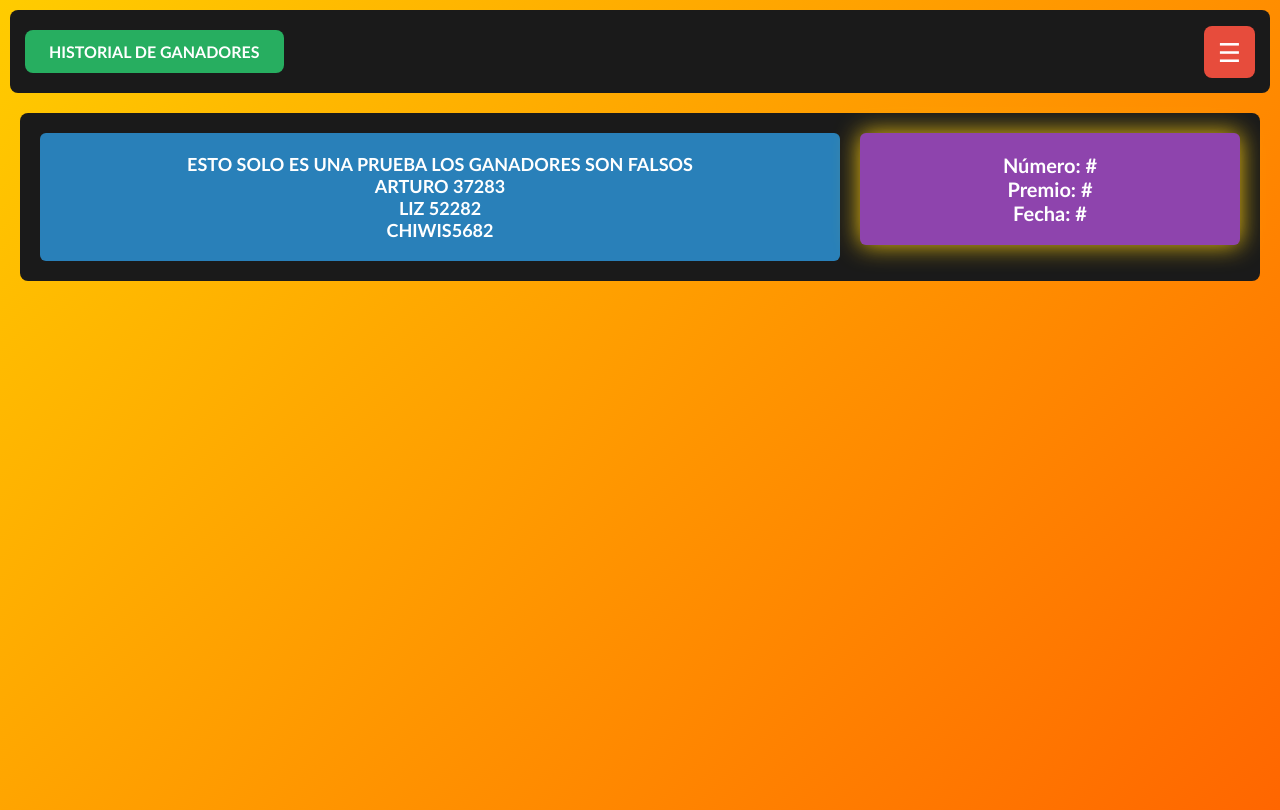
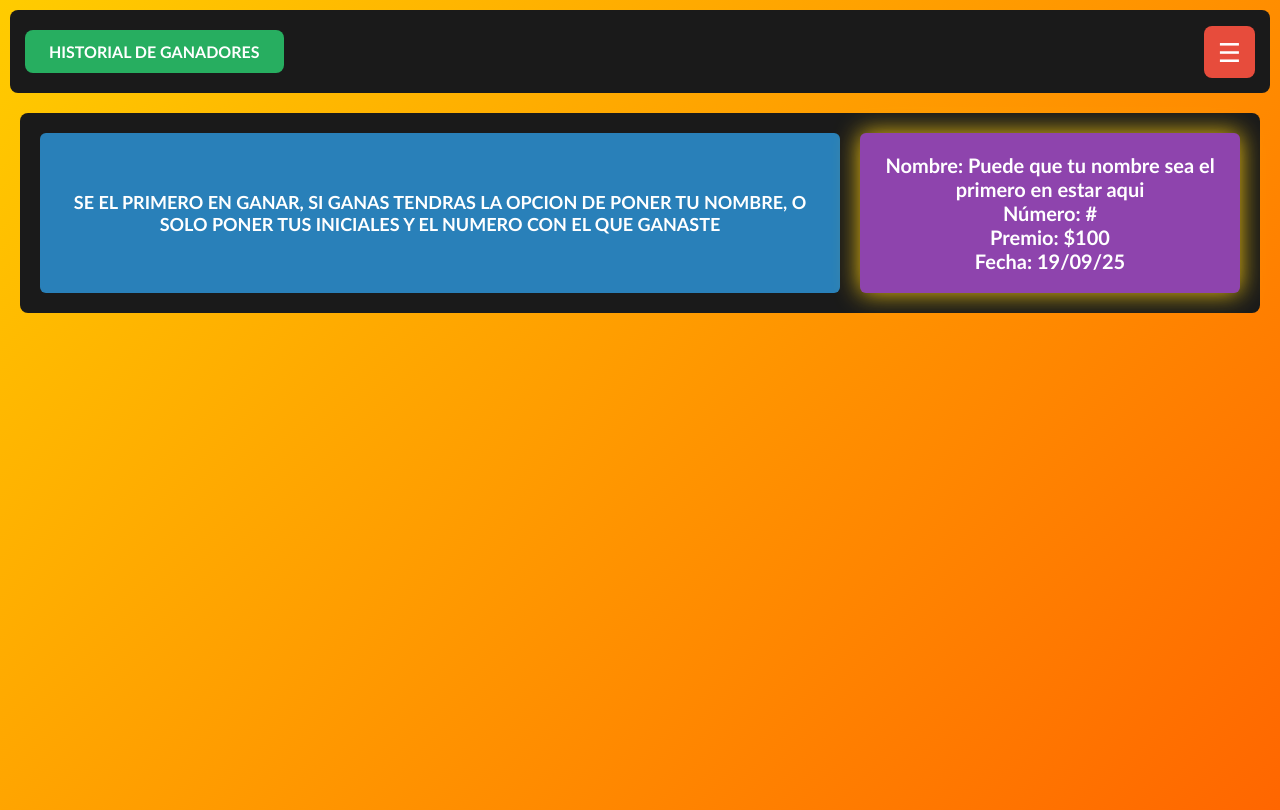
Before and after one commit to rapidaloteria-ctrl/SORTEOSRAPIDOS, a plain HTML site: page historial.html in a window 1280 px wide. Drawn offline with Linux system fonts and the light colour scheme.

Commit message:
Add files via upload

```diff
--- a/historial.html
+++ b/historial.html
@@ -25,16 +25,14 @@
 
   <!-- Lista de ganadores -->
   <main class="main-content">
-    <div class="rules">ESTO SOLO ES UNA PRUEBA LOS GANADORES SON FALSOS<BR>
-    ARTURO 37283<BR>
-    LIZ 52282<BR>
-    CHIWIS5682</div>
+    <div class="rules">SE EL PRIMERO EN GANAR, SI GANAS TENDRAS LA OPCION DE PONER TU NOMBRE, O SOLO PONER TUS INICIALES Y EL NUMERO CON EL QUE GANASTE</div>
 
     <div class="winner-info">
       <div class="winner-number">
+        Nombre: <strong>Puede que tu nombre sea el primero en estar aqui</strong><br>
         Número: <strong>#</strong><br>
-        Premio: <strong>#</strong><br>
-        Fecha: <strong>#</strong>
+        Premio: <strong>$100</strong><br>
+        Fecha: <strong>19/09/25</strong>
       </div>
     </div>
   </main>
```
Also changed, not shown: index.html (+4 -4 lines).
